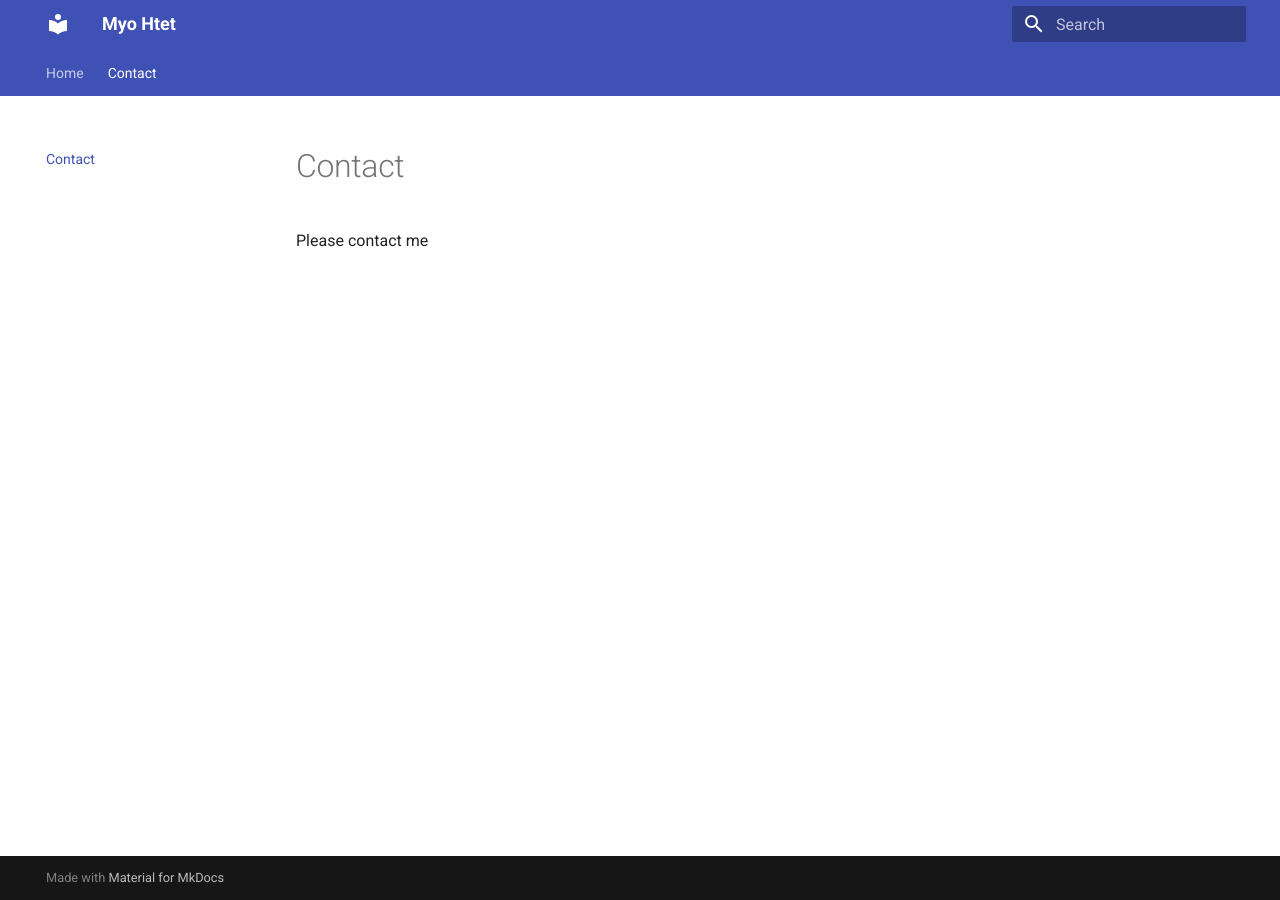
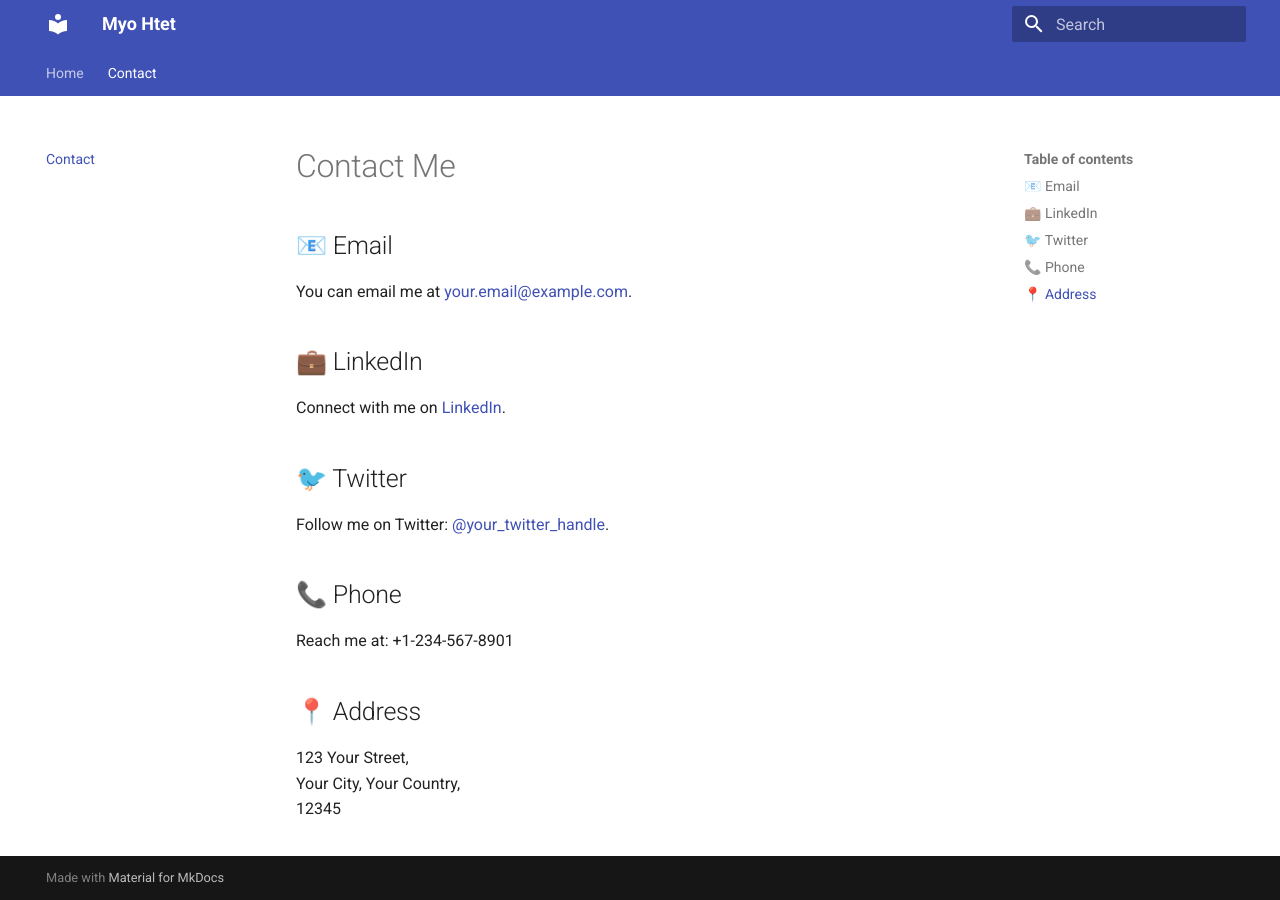
Before and after one commit to Mr-MyoHtet/myohtet-portfolio, an MkDocs documentation site: the page built from docs/contact.md, in a window 1280 px wide. Built offline with MkDocs 1.6.1 and Material for MkDocs 9.7.7, drawn with Linux system fonts in a browser that asks for light colours.

Commit message:
contact form

```diff
--- a/docs/contact.md
+++ b/docs/contact.md
@@ -1,2 +1,23 @@
-#Contact
-Please contact me
+# Contact Me
+
+## 📧 Email
+
+You can email me at [your.email@example.com](mailto:your.email@example.com).
+
+## 💼 LinkedIn
+
+Connect with me on [LinkedIn](https://www.linkedin.com/in/your-profile).
+
+## 🐦 Twitter
+
+Follow me on Twitter: [@your_twitter_handle](https://twitter.com/your_twitter_handle).
+
+## 📞 Phone
+
+Reach me at: +1-234-567-8901
+
+## 📍 Address
+
+123 Your Street,
+Your City, Your Country,
+12345
```
